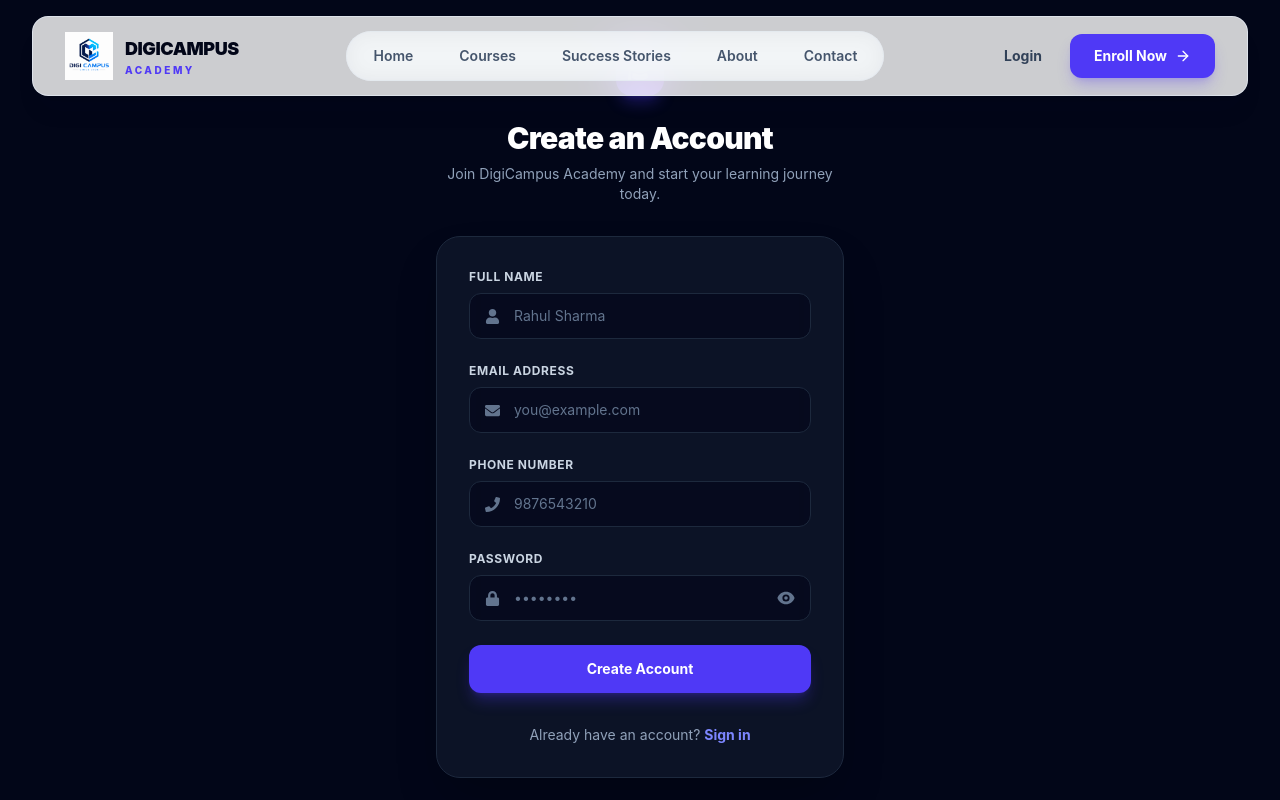
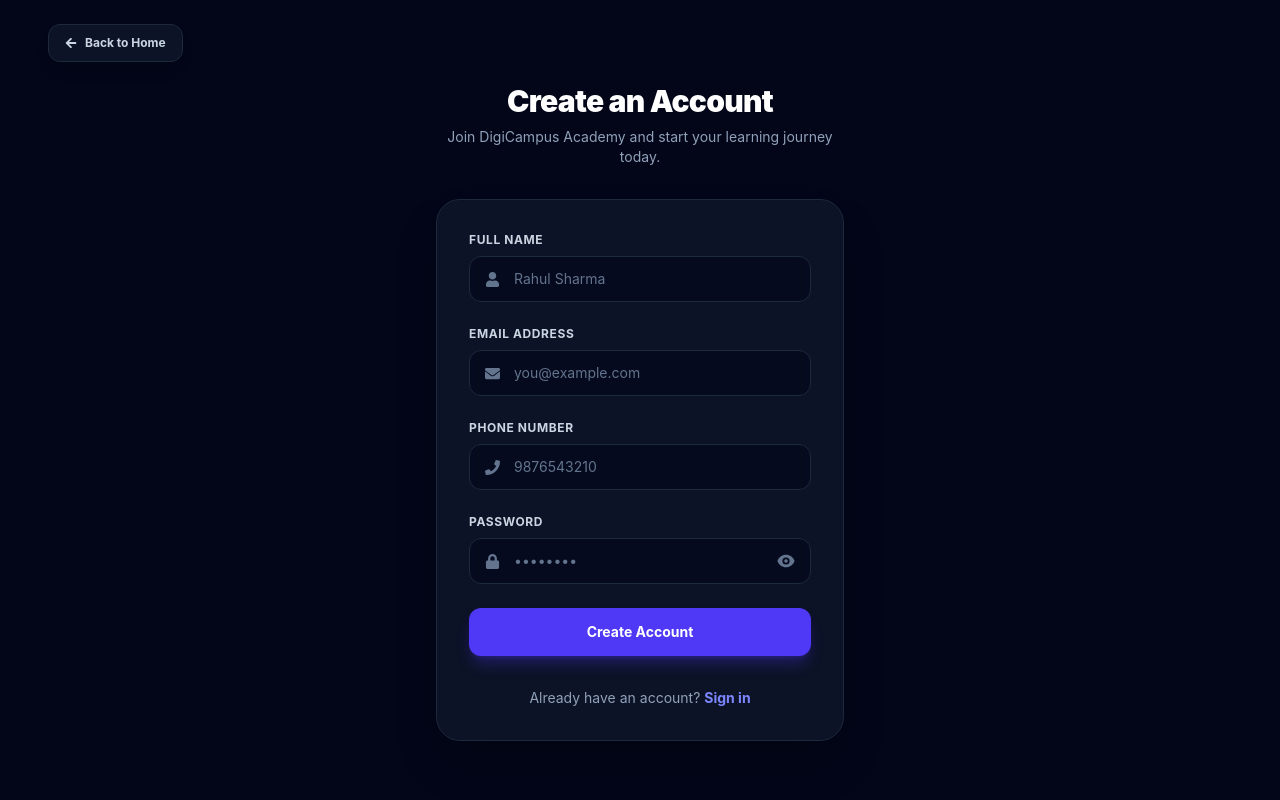
Before and after one commit to shahAlam00/Courses-frontend, a React (Vite) app: page /register in a window 1280 px wide. Shown: the top 800 px of the page. Built offline with nearby package versions, Linux system fonts and the light colour scheme.

Commit message:
feat: add back to home button in Login and Register pages, update Navbar visibility logic in App component

```diff
--- a/src/App.jsx
+++ b/src/App.jsx
@@ -17,10 +17,13 @@
 function App() {
   const location = useLocation();
   const isPlayerPage = location.pathname.startsWith("/watch/");
+  const isAuthPage = location.pathname === "/login" || location.pathname === "/register";
+
+  const hideLayout = isPlayerPage || isAuthPage;
 
   return (
     <>
-      {!isPlayerPage && <Navbar />}
+      {!hideLayout && <Navbar />}
       <Routes>
         <Route path="/" element={<Home />} />
         <Route path="/courses" element={<Courses />} />
@@ -34,7 +37,7 @@
         <Route path="/register" element={<Register />} />
         <Route path="/student/dashboard" element={<StudentDashboard />} />
       </Routes>
-      {!isPlayerPage && <Footer />}
+      {!hideLayout && <Footer />}
     </>
   );
 }
--- a/src/pages/Login.jsx
+++ b/src/pages/Login.jsx
@@ -1,6 +1,6 @@
 import { useState } from "react";
 import { Link, useNavigate } from "react-router-dom";
-import { FaGraduationCap, FaEnvelope, FaLock } from "react-icons/fa";
+import { FaGraduationCap, FaEnvelope, FaLock, FaArrowLeft } from "react-icons/fa";
 import { HiEye, HiEyeOff } from "react-icons/hi";
 import API from "../utils/axios.js";
 
@@ -78,15 +78,22 @@
   };
 
   return (
-    <div className="min-h-screen bg-slate-950 flex flex-col justify-center py-12 sm:px-6 lg:px-8">
+    <div className="min-h-screen bg-slate-950 flex flex-col justify-center py-12 sm:px-6 lg:px-8 relative">
+
+      {/* Back to Home Button */}
+      <div className="absolute top-6 left-6 sm:left-12">
+        <Link
+          to="/"
+          className="inline-flex items-center gap-2 rounded-xl bg-slate-900/80 border border-slate-800 px-4 py-2.5 text-xs font-bold text-slate-300 shadow-lg backdrop-blur-xl transition-all hover:bg-slate-800 hover:text-white"
+        >
+          <FaArrowLeft size={12} />
+          <span>Back to Home</span>
+        </Link>
+      </div>
+
       <div className="sm:mx-auto sm:w-full sm:max-w-md px-5">
+        {/* Brand Logo */}
 
-        {/* Brand Logo */}
-        <Link to="/" className="flex items-center justify-center gap-3 group">
-          <div className="flex h-12 w-12 items-center justify-center rounded-2xl bg-gradient-to-tr from-indigo-600 to-violet-600 text-white shadow-lg shadow-indigo-600/30">
-            <FaGraduationCap size={26} />
-          </div>
-        </Link>
         <h2 className="mt-6 text-center text-3xl font-black tracking-tight text-white">
           Welcome Back to DigiCampus
         </h2>
@@ -189,9 +196,7 @@
             >
               {loading ? "Signing In..." : "Sign In"}
             </button>
-
           </form>
-
           {/* Bottom Signup Toggle */}
           <div className="mt-8 text-center text-sm text-slate-400">
             Don't have an account?{" "}
--- a/src/pages/Register.jsx
+++ b/src/pages/Register.jsx
@@ -1,6 +1,6 @@
 import { useState } from "react";
 import { Link, useNavigate } from "react-router-dom";
-import { FaGraduationCap, FaUser, FaEnvelope, FaLock, FaPhone } from "react-icons/fa";
+import { FaGraduationCap, FaUser, FaEnvelope, FaLock, FaPhone, FaArrowLeft } from "react-icons/fa";
 import { HiEye, HiEyeOff } from "react-icons/hi";
 import API from "../utils/axios.js";
 
@@ -96,15 +96,22 @@
   };
 
   return (
-    <div className="min-h-screen bg-slate-950 flex flex-col justify-center py-12 sm:px-6 lg:px-8">
+    <div className="min-h-screen bg-slate-950 flex flex-col justify-center py-12 sm:px-6 lg:px-8 relative">
+
+      {/* Back to Home Button */}
+      <div className="absolute top-6 left-6 sm:left-12">
+        <Link
+          to="/"
+          className="inline-flex items-center gap-2 rounded-xl bg-slate-900/80 border border-slate-800 px-4 py-2.5 text-xs font-bold text-slate-300 shadow-lg backdrop-blur-xl transition-all hover:bg-slate-800 hover:text-white"
+        >
+          <FaArrowLeft size={12} />
+          <span>Back to Home</span>
+        </Link>
+      </div>
+
       <div className="sm:mx-auto sm:w-full sm:max-w-md px-5">
+        {/* Brand Logo */}
 
-        {/* Brand Logo */}
-        <Link to="/" className="flex items-center justify-center gap-3 group">
-          <div className="flex h-12 w-12 items-center justify-center rounded-2xl bg-gradient-to-tr from-indigo-600 to-violet-600 text-white shadow-lg shadow-indigo-600/30">
-            <FaGraduationCap size={26} />
-          </div>
-        </Link>
         <h2 className="mt-6 text-center text-3xl font-black tracking-tight text-white">
           Create an Account
         </h2>
```
Also changed, not shown: 1 other file (tests, documents, lock files or other folders).
